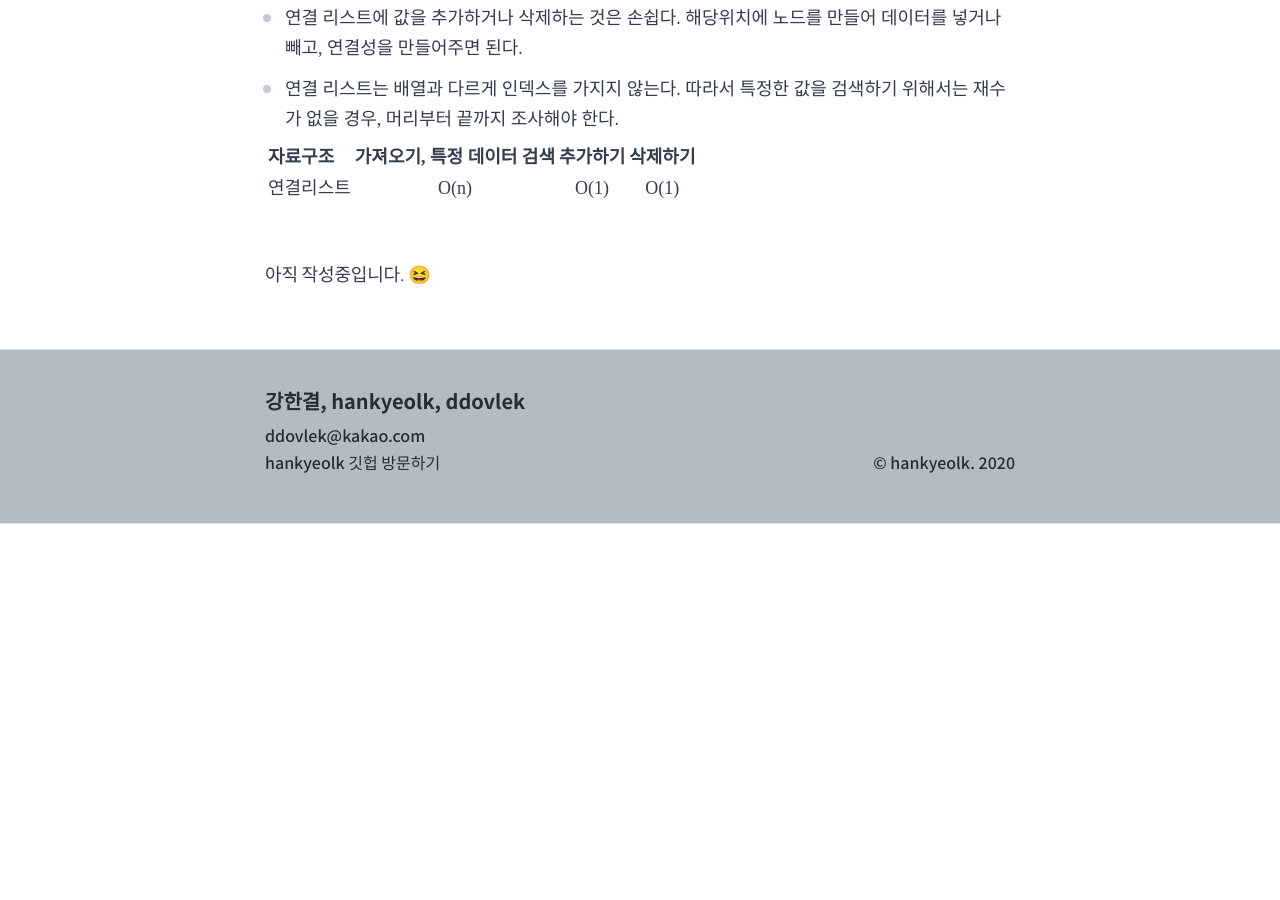
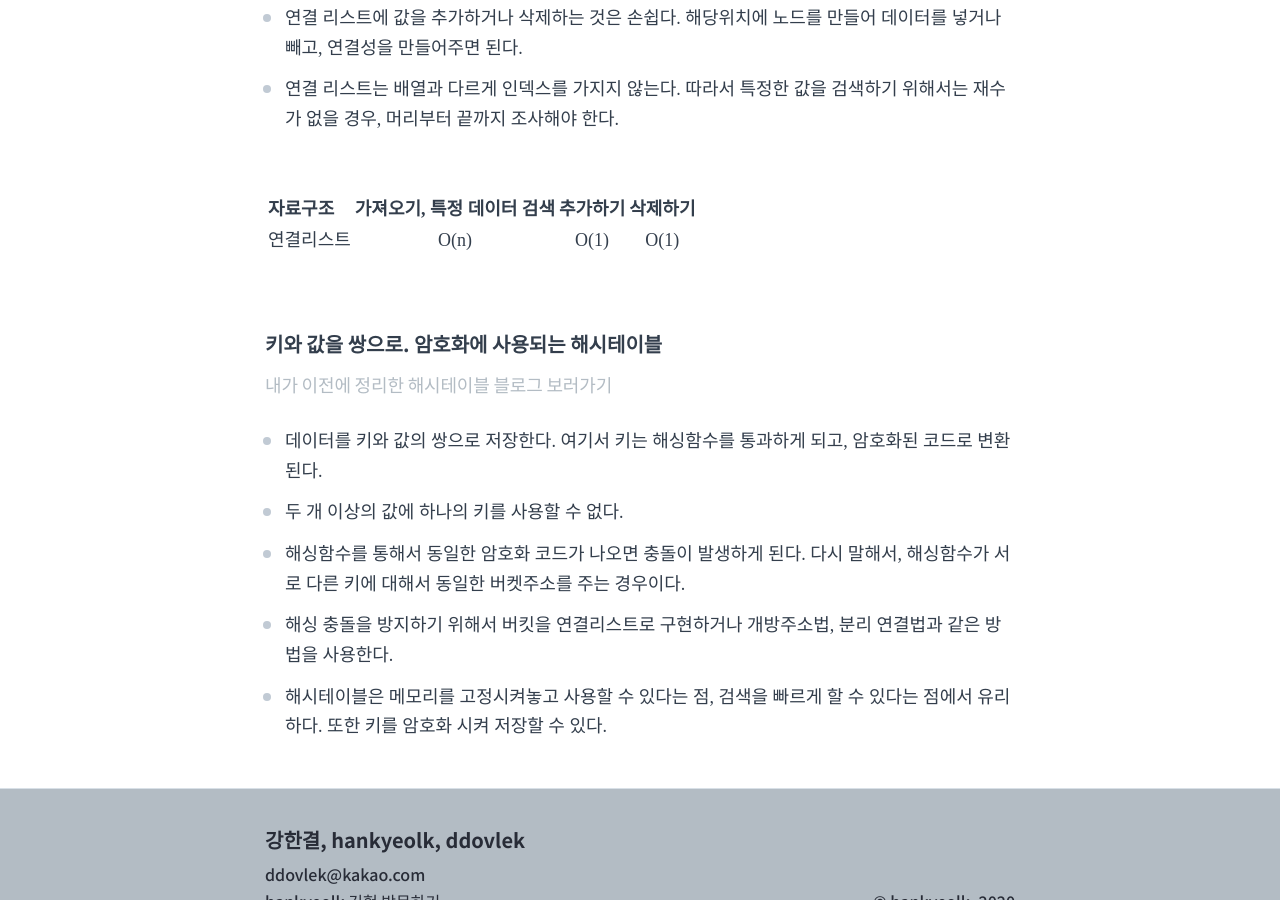
Before and after one commit to hankyeolk/hankyeolk.github.io, a Jekyll site: the page built from algorithm/data-structure-series/17_reviewAll.md, in a window 1280 px wide and 900 px high, scrolled down 1349 px. Built offline with Jekyll 4.4.1, drawn with Linux system fonts in a browser that asks for light colours; some web fonts are replaced; before the commit the page ends 1873 px from its top, so only the background shows below that.

Commit message:
data-structure series riview contents update

```diff
--- a/algorithm/data-structure-series/17_reviewAll.md
+++ b/algorithm/data-structure-series/17_reviewAll.md
@@ -41,7 +41,8 @@
 - 이중 연결 리스트 : 양방향으로 노드를 연결하는 리스트, 일상생활의 음악 재생 앱과 비슷하다.
 - 연결 리스트에 값을 추가하거나 삭제하는 것은 손쉽다. 해당위치에 노드를 만들어 데이터를 넣거나 빼고, 연결성을 만들어주면 된다.
 - 연결 리스트는 배열과 다르게 인덱스를 가지지 않는다. 따라서 특정한 값을 검색하기 위해서는 재수가 없을 경우, 머리부터 끝까지 조사해야 한다.
-  <br>
+
+<br>
 
 | 자료구조   | 가져오기, 특정 데이터 검색 | 추가하기 | 삭제하기 |
 | :--------- | :------------------------: | :------: | :------: |
@@ -49,4 +50,12 @@
 
 <br>
 
-아직 작성중입니다. 😆
+### 키와 값을 쌍으로. 암호화에 사용되는 해시테이블
+
+[내가 이전에 정리한 해시테이블 블로그 보러가기](hankyeolk.github.io/algorithm/data-structure-series/16_HashTree)
+
+- 데이터를 키와 값의 쌍으로 저장한다. 여기서 키는 해싱함수를 통과하게 되고, 암호화된 코드로 변환된다.
+- 두 개 이상의 값에 하나의 키를 사용할 수 없다.
+- 해싱함수를 통해서 동일한 암호화 코드가 나오면 충돌이 발생하게 된다. 다시 말해서, 해싱함수가 서로 다른 키에 대해서 동일한 버켓주소를 주는 경우이다.
+- 해싱 충돌을 방지하기 위해서 버킷을 연결리스트로 구현하거나 개방주소법, 분리 연결법과 같은 방법을 사용한다.
+- 해시테이블은 메모리를 고정시켜놓고 사용할 수 있다는 점, 검색을 빠르게 할 수 있다는 점에서 유리하다. 또한 키를 암호화 시켜 저장할 수 있다.
```
